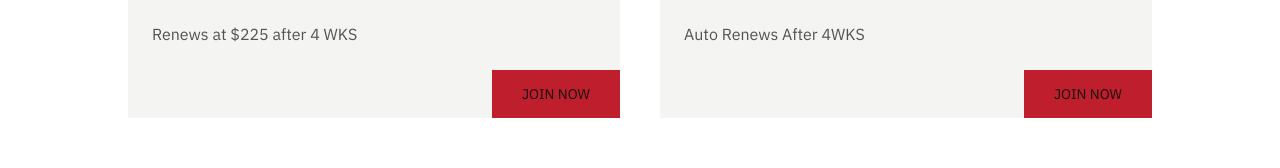
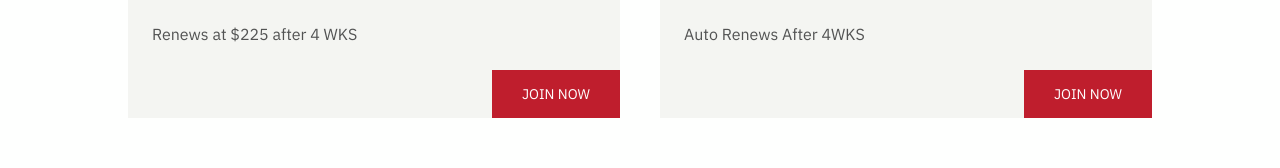
Before and after one commit to djcali570/guerrilla-fitness, a SvelteKit app: page /memberships in a window 1280 px wide. Shown: the part 746-914 px from the top of the page. Built offline with nearby package versions, Linux system fonts and the light colour scheme; no server answers.

Commit message:
changed button color

```diff
--- a/src/routes/memberships/_components/MembershipCard.svelte
+++ b/src/routes/memberships/_components/MembershipCard.svelte
@@ -49,7 +49,7 @@
 		</div>
 		<div class="absolute bottom-0 right-0">
 			<CallToActionButton
-				textColor="#121212"
+				textColor="#FFF"
 				title={mcd.buttonTitle ? mcd.buttonTitle : 'Join Now'}
 				link={mcd.link}
 				useSlideIn={true}
```
